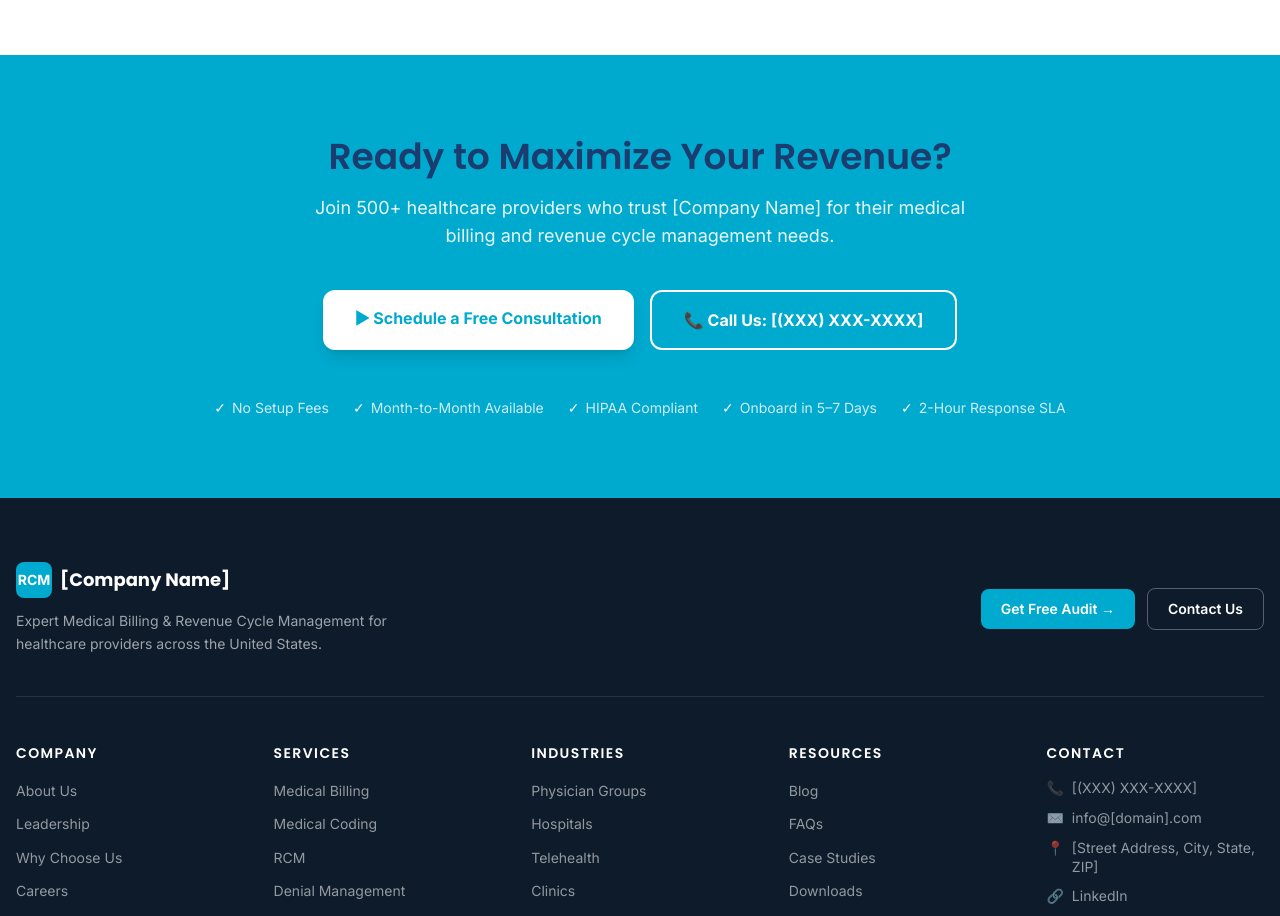
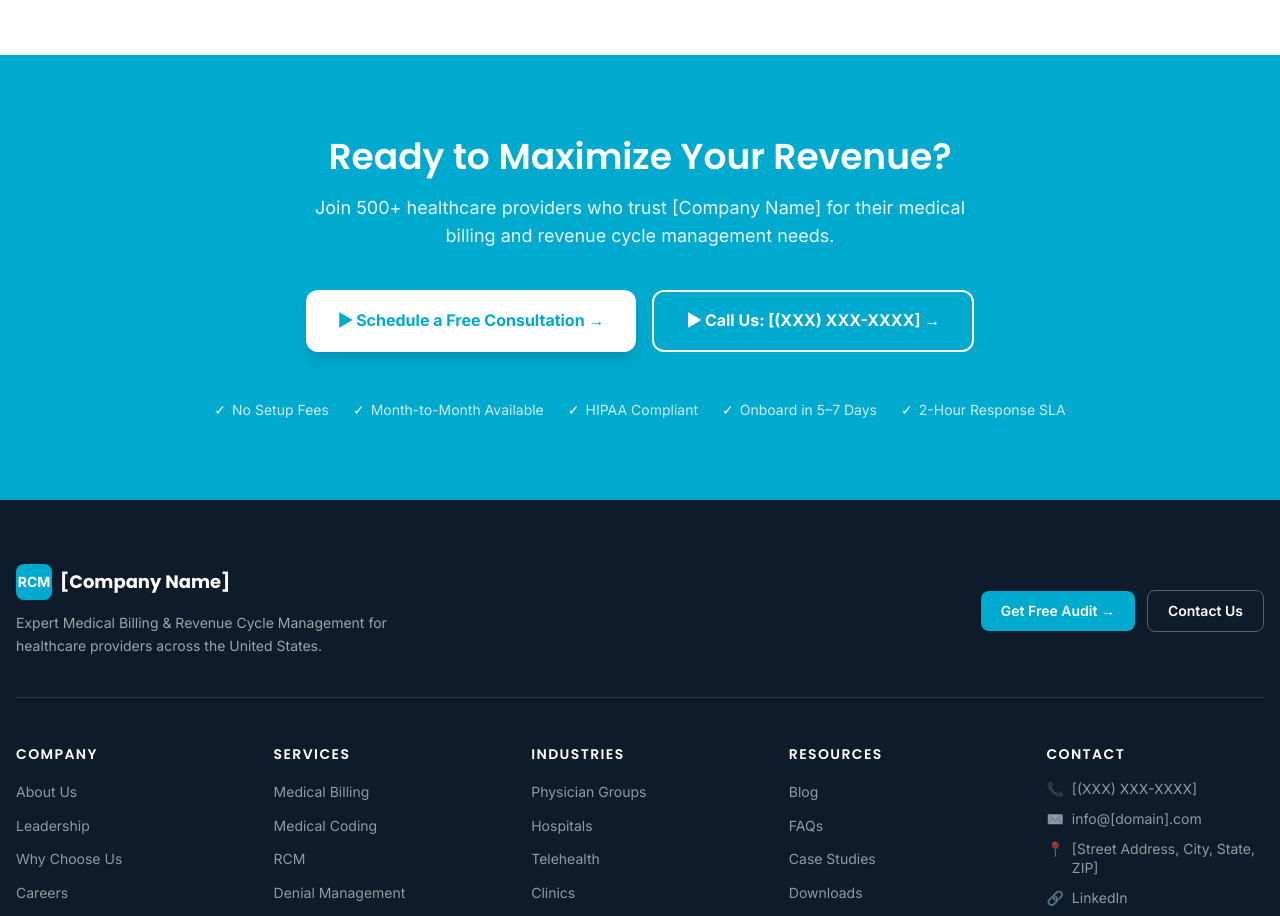
Before and after one commit to raffayprogrammer/Website, a Next.js app: page / in a window 1280 px wide. Shown: the part 9360-10276 px from the top of the page. Built offline with nearby package versions, Linux system fonts and the light colour scheme.

Commit message:
Sections 3.14 and 4 (4.0/4.1/4.2/4.3) alignment - exact CTA arrows, About SEO with keywords, Our Story h2

```diff
--- a/src/app/about/page.tsx
+++ b/src/app/about/page.tsx
@@ -5,9 +5,15 @@ import PageHero from "@/components/shared/PageHero";
 import CtaBanner from "@/components/shared/CtaBanner";
 
 export const metadata: Metadata = {
-  title: "About [Company Name] | Expert Medical Billing & RCM Company",
+  title: "About [Company Name] | Expert Medical Billing & RCM Company | USA",
   description:
-    "Learn about [Company Name] — a dedicated medical billing and revenue cycle management company with 15+ years of experience serving healthcare providers nationwide.",
+    "Learn about [Company Name] — a dedicated medical billing and revenue cycle management company with 15+ years of experience serving healthcare providers across the United States.",
+  keywords: [
+    "about medical billing company",
+    "RCM company USA",
+    "healthcare billing experts",
+    "HIPAA compliant RCM",
+  ],
 };
 
 const values = [
@@ -37,12 +43,12 @@ export default function AboutPage() {
         crumbs={[{ label: "About Us" }]}
       />
 
-      {/* Story */}
+      {/* Story (Section 4.3) */}
       <section className="py-16 bg-white" id="our-story">
         <div className="max-w-5xl mx-auto px-4">
-          <p className="text-cyan font-semibold uppercase tracking-widest text-sm mb-2">Our Story</p>
-          <h2 className="text-3xl lg:text-4xl font-bold text-navy font-[family-name:var(--font-poppins)] mb-6 leading-tight">
-            Built by Healthcare Industry Veterans
+          <p className="text-cyan font-semibold uppercase tracking-widest text-sm mb-2">Company Story</p>
+          <h2 className="t-h2-section font-[family-name:var(--font-poppins)] mb-6">
+            Our Story
           </h2>
           <div className="prose text-body leading-relaxed space-y-4">
             <p>
--- a/src/components/sections/FinalCta.tsx
+++ b/src/components/sections/FinalCta.tsx
@@ -1,10 +1,11 @@
 import Link from "next/link";
 
+/* Section 3.14 — Final CTA Section */
 export default function FinalCta() {
   return (
     <section className="py-20 bg-cyan">
       <div className="max-w-4xl mx-auto px-4 text-center">
-        <h2 className="text-4xl font-bold text-white font-[family-name:var(--font-poppins)] mb-4 leading-tight">
+        <h2 className="t-h2-section text-white font-[family-name:var(--font-poppins)] mb-4" style={{ color: "#fff" }}>
           Ready to Maximize Your Revenue?
         </h2>
         <p className="text-white/90 text-lg mb-10 max-w-2xl mx-auto">
@@ -14,15 +15,15 @@ export default function FinalCta() {
         <div className="flex flex-wrap gap-4 justify-center">
           <Link
             href="/free-audit"
-            className="bg-white text-cyan font-bold px-8 py-4 rounded-xl hover:bg-gray-50 transition-colors text-base shadow-lg"
+            className="bg-white text-cyan t-cta px-8 py-4 rounded-xl hover:bg-gray-50 transition-colors shadow-lg inline-flex items-center gap-2"
           >
-            ▶ Schedule a Free Consultation
+            ▶ Schedule a Free Consultation →
           </Link>
           <Link
             href="tel:[PHONE]"
-            className="border-2 border-white text-white font-bold px-8 py-4 rounded-xl hover:bg-white/10 transition-colors text-base"
+            className="border-2 border-white text-white t-cta px-8 py-4 rounded-xl hover:bg-white/10 transition-colors inline-flex items-center gap-2"
           >
-            📞 Call Us: [(XXX) XXX-XXXX]
+            ▶ Call Us: [(XXX) XXX-XXXX] →
           </Link>
         </div>
 
```
